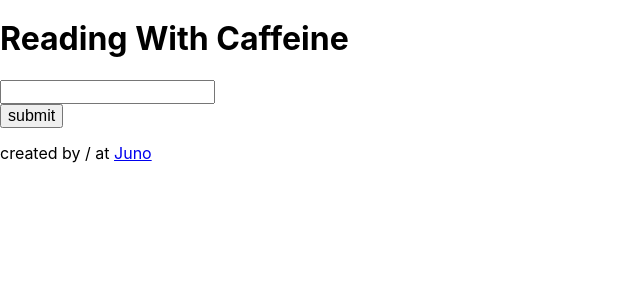
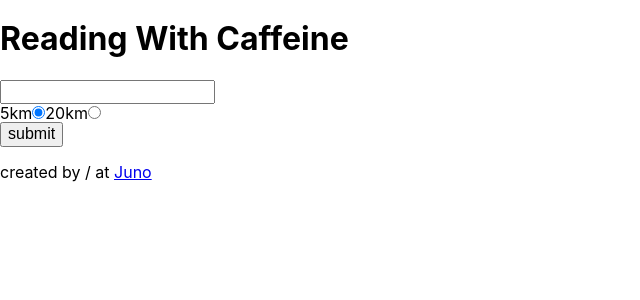
Before and after one commit to kdlry/readingWithCaffeine, a React (Create React App) app: page / in a window 1280 px wide. Shown: the top 300 px of the page, without its empty margins (0-640 px from the left). Built offline with nearby package versions, Linux system fonts and the light colour scheme.

Commit message:
working on 3rd api call

```diff
--- a/src/App.js
+++ b/src/App.js
@@ -17,7 +17,7 @@ class App extends Component {
       selectedLibraryLongitude: '',
       showSuggestions: true,
       selectedLibraryName: '',
-      selectedRadius: '',
+      selectedRadius: 5000,
       coffeeShops: [],
       distanceBetween: '',
       selectedCoffeeShop: '',
@@ -27,14 +27,13 @@ class App extends Component {
   handleLibraryInputChange = (event) => {
     // console.log(event);
     if (!this.state.showSuggestions) {
-      this.setState({showSuggestions: true})
+      this.setState({ showSuggestions: true });
     }
     const libraryInput = event.target.value;
     console.log(libraryInput);
 
     // this.setState(stateToSet, callBackOnce-StateToSet-isComplete)
     this.setState({ libraryInput }, () => {
-
       if (libraryInput.length >= 3 && libraryInput.length < 25) {
         const apiKey = 'rNUBvav2dEGGss4WVvHK64tVGGygn3zB';
 
@@ -45,56 +44,134 @@ class App extends Component {
             collection: 'poi',
             key: apiKey,
           },
-        })
-          .then((res) => {
+        }).then((res) => {
           // console.log(res.data.results);
-            this.setState({ autoComplete: [...res.data.results] })
-
-            //
+          this.setState({ autoComplete: [...res.data.results] });
         });
       }
-    })
+    });
   };
-
-
 
   handleLibraryInputSelected = (event) => {
     // console.log(this);
 
     const selectedLibrary = event.target.value;
 
-    const finalLibrary = this.state.autoComplete.filter(item => {
+    const finalLibrary = this.state.autoComplete.filter((item) => {
       if (item.name === selectedLibrary) {
         return true;
       }
-    })
+    });
     console.log(finalLibrary);
-    const selectedLibraryLatitude = finalLibrary[0].place.geometry.coordinates[0];
-    const selectedLibraryLongitude = finalLibrary[0].place.geometry.coordinates[1];
+    const selectedLibraryLatitude =
+      finalLibrary[0].place.geometry.coordinates[1];
+    const selectedLibraryLongitude =
+      finalLibrary[0].place.geometry.coordinates[0];
     const selectedLibraryName = finalLibrary[0].name;
-
-
 
     // grab name + store name in input field
     // grab the L&L + store for the next API call
     // create toggle to close autocomplete box
 
-    this.setState({
+    this.setState(
+      {
         selectedLibraryLatitude,
         selectedLibraryLongitude,
-      selectedLibraryName},
+        selectedLibraryName,
+      },
       () => {
         this.setState({
           libraryInput: selectedLibraryName,
           showSuggestions: false,
         });
-    })
+      }
+    );
   };
-
 
   handleFormSubmit = (event) => {
     event.preventDefault();
     // console.log('form submitted');
+    // start axios call (value of librarySelected and Radio Input)
+    /*
+    whats being sent
+    https://www.mapquestapi.com/search/v4/place?key=rNUBvav2dEGGss4WVvHK64tVGGygn3zB&circle=33.63361,+-112.426403,+5&sort=distance&q=Coffee+Shop&pageSize=10
+
+
+    */
+
+    // -	https://www.mapquestapi.com/search/v4/place
+    // ?key=rNUBvav2dEGGss4WVvHK64tVGGygn3zB
+    // &circle=-79.381713, 43.651893, 5000
+    // &sort=distance
+    // &q=Coffee Shop
+    // &pageSize=10
+    const apiKey = 'rNUBvav2dEGGss4WVvHK64tVGGygn3zB';
+    const urlSearch = 'https://www.mapquestapi.com/search/v4/place';
+    const urlMap = 'https://www.mapquestapi.com/staticmap/v5/map';
+
+    axios({
+      url: urlSearch,
+      params: {
+        key: apiKey,
+        circle: `${this.state.selectedLibraryLongitude},${this.state.selectedLibraryLatitude},${this.state.selectedRadius}`,
+        sort: 'distance',
+        q: 'Coffee Shop',
+        pageSize: 10,
+      },
+    })
+      .then((response) => {
+        console.log(response);
+        this.setState({ coffeeShops: [...response.data.results] });
+      })
+      .then(() => {
+        const radiusDistance = this.state.selectedRadius / 1000;
+
+        axios({
+          url: urlMap,
+          params: {
+            key: apiKey,
+            scalebar: 'true|bottom',
+            location: 'locations of the coffee shops',
+            shape: `radius:${radiusDistance}km|${this.state.selectedLibraryLongitude},${this.state.selectedLibraryLatitude},${this.state.selectedRadius}`,
+            size: '600, 600',
+            type: 'light',
+          },
+        });
+      })
+      .catch((error) => console.log(error));
+  };
+
+  /*
+  -	https://www.mapquestapi.com/staticmap/v5/map
+
+    ?key=rNUBvav2dEGGss4WVvHK64tVGGygn3zB
+    &scalebar=true%7Cbottom
+
+    // values of the coffee shops (long, lat)
+    &locations=43.653427,-79.380764%7Cmarker-md-2%7C%7C43.650378,-79.380355%7Cmarker-md-1
+
+    // values of the library
+    &shape=radius:5km%7C43.651893,-79.381713
+    &size=600, 600
+
+    &type=light
+    &zoom=16
+
+    // values of the library
+    &start=43.651893,-79.381713
+
+    // value of selected coffee shop
+    &end=43.653427,-79.380764
+
+
+
+  */
+
+  handleRadiusSelected = (event) => {
+    const selectedRadius = event.target.value;
+    this.setState({
+      selectedRadius,
+    });
   };
 
   render() {
@@ -102,11 +179,8 @@ class App extends Component {
       handleLibraryInputChange,
       handleLibraryInputSelected,
       handleFormSubmit,
-      state: {
-        libraryInput,
-        autoComplete,
-        showSuggestions,
-      }
+      handleRadiusSelected,
+      state: { libraryInput, autoComplete, showSuggestions, selectedRadius },
     } = this;
     return (
       <div className='App'>
@@ -115,22 +189,25 @@ class App extends Component {
           libraryInput={libraryInput}
           handleLibraryInputChange={handleLibraryInputChange}
           handleFormSubmit={handleFormSubmit}
+          selectedRadius={selectedRadius}
+          handleRadiusSelected={handleRadiusSelected}
         />
         <ul>
-          {showSuggestions === true && (
-            autoComplete.map(results => {
-              return <li className="autoCompleteResults">
+          {showSuggestions === true &&
+            autoComplete.map((results) => {
+              return (
+                <li className='autoCompleteResults'>
                   <button
-                type="button"
+                    type='button'
                     key={results.id}
-
                     onClick={handleLibraryInputSelected}
-                value={results.name}>
+                    value={results.name}
+                  >
                     {results.name}
                   </button>
                 </li>
-            })
-          )}
+              );
+            })}
         </ul>
 
         <Footer />
--- a/src/Form.js
+++ b/src/Form.js
@@ -1,47 +1,57 @@
 import React from 'react';
 
 const Form = (props) => {
-    const { handleLibraryInputChange, libraryInput, handleFormSubmit } = props
+  const {
+    handleLibraryInputChange,
+    libraryInput,
+    handleFormSubmit,
+    selectedRadius,
+    handleRadiusSelected,
+  } = props;
   return (
     <>
-            <form action="submit">
+      <form action='submit'>
         <div>
-                    <label htmlFor=""></label>
+          <label htmlFor='inputLocation'></label>
           <input
-                        type="text"
-                        id=""
+            type='text'
+            id='inputLocation'
             value={libraryInput}
             onChange={handleLibraryInputChange}
-                        placeholder="" />
+            placeholder=''
+          />
         </div>
 
-                {/* <div>
-                    <label htmlFor=""></label>
+        <div>
+          <label htmlFor='radius5km'>5km</label>
           <input
-                        type="radio"
-                        value="5"
-                        id=""
-                        onChange={}
-                        value={}
-                        placeholder="" />
+            type='radio'
+            value={5000}
+            id='radius5km'
+            name='selectedRadius'
+            placeholder=''
+            onChange={handleRadiusSelected}
+            defaultChecked
+          />
+          <label htmlFor='radius20km'>20km</label>
           <input
-                        type="radio"
-                        value="20"
-                        id=""
-                        onChange={}
-                        placeholder="" />
-                </div> */}
+            type='radio'
+            value={20000}
+            id='radius20km'
+            name='selectedRadius'
+            onChange={handleRadiusSelected}
+            placeholder=''
+          />
+        </div>
 
         <div>
-                    <button
-                        className=""
-                        type="submit"
-                        onClick={handleFormSubmit}>submit
+          <button className='' type='submit' onClick={handleFormSubmit}>
+            submit
           </button>
         </div>
       </form>
     </>
-    )
-}
+  );
+};
 
 export default Form;
```
Lines whose indentation alone changed are shown as unchanged.
